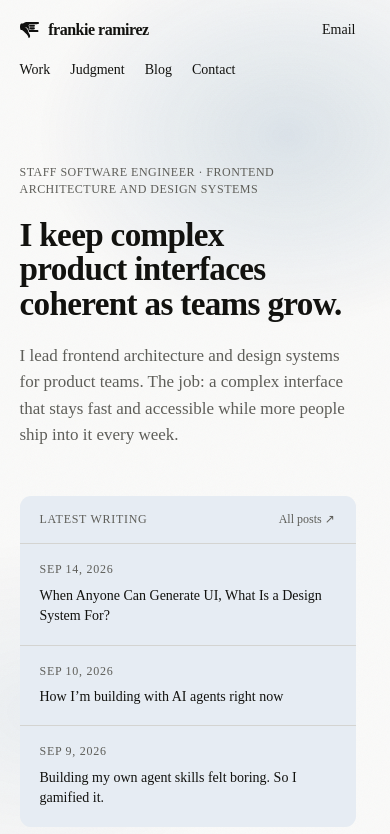
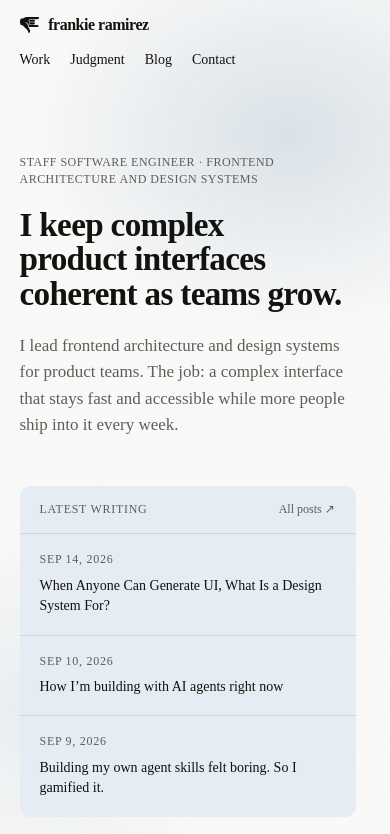
Before and after one commit to frankieramirez/frankieramirez, an Astro site: page / in a window 390 px wide. Shown: the top 834 px of the page. Built offline with nearby package versions, Linux system fonts and the light colour scheme; Astro itself is replaced by a stand-in of ours.

Commit message:
Remove the Email link from site navigation
Contact stays in the primary nav. Email remains on the Contact section.

```diff
--- a/src/components/Header.astro
+++ b/src/components/Header.astro
@@ -15,8 +15,6 @@ const navLinks = [
       <span>frankie ramirez</span>
     </a>
 
-    <a class="header-contact" href="mailto:hello@frankieramirez.com">Email</a>
-
     <nav class="site-nav" aria-label="Primary">
       {navLinks.map((link) => <a href={link.href}>{link.label}</a>)}
     </nav>
--- a/src/styles/components/header.css
+++ b/src/styles/components/header.css
@@ -1,7 +1,7 @@
 .header-inner {
   min-height: 72px;
   display: grid;
-  grid-template-columns: minmax(0, 1fr) auto auto;
+  grid-template-columns: minmax(0, 1fr) auto;
   gap: clamp(18px, 3vw, 44px);
   align-items: center;
 }
@@ -27,13 +27,6 @@
   gap: clamp(16px, 3vw, 34px);
 }
 
-
-.header-contact {
-  grid-column: 3;
-  grid-row: 1;
-  justify-self: end;
-}
-
 @media (max-width: 860px) {
   .header-inner {
     min-height: 86px;
@@ -49,11 +42,6 @@
     grid-row: 2;
     justify-content: flex-start;
   }
-
-  .header-contact {
-    grid-column: 2;
-    grid-row: 1;
-  }
 }
 
 @media (max-width: 520px) {
--- a/src/styles/components/link.css
+++ b/src/styles/components/link.css
@@ -1,5 +1,4 @@
 .site-nav a,
-.header-contact,
 .ledger-links a,
 .contact-links a,
 .site-footer a,
@@ -14,7 +13,6 @@
 }
 
 .site-nav a,
-.header-contact,
 .site-footer a,
 .not-found-links a {
   display: inline-block;
@@ -40,7 +38,6 @@
 }
 
 .site-nav a:active,
-.header-contact:active,
 .ledger-links a:active,
 .contact-links a:active,
 .site-footer a:active,
```
